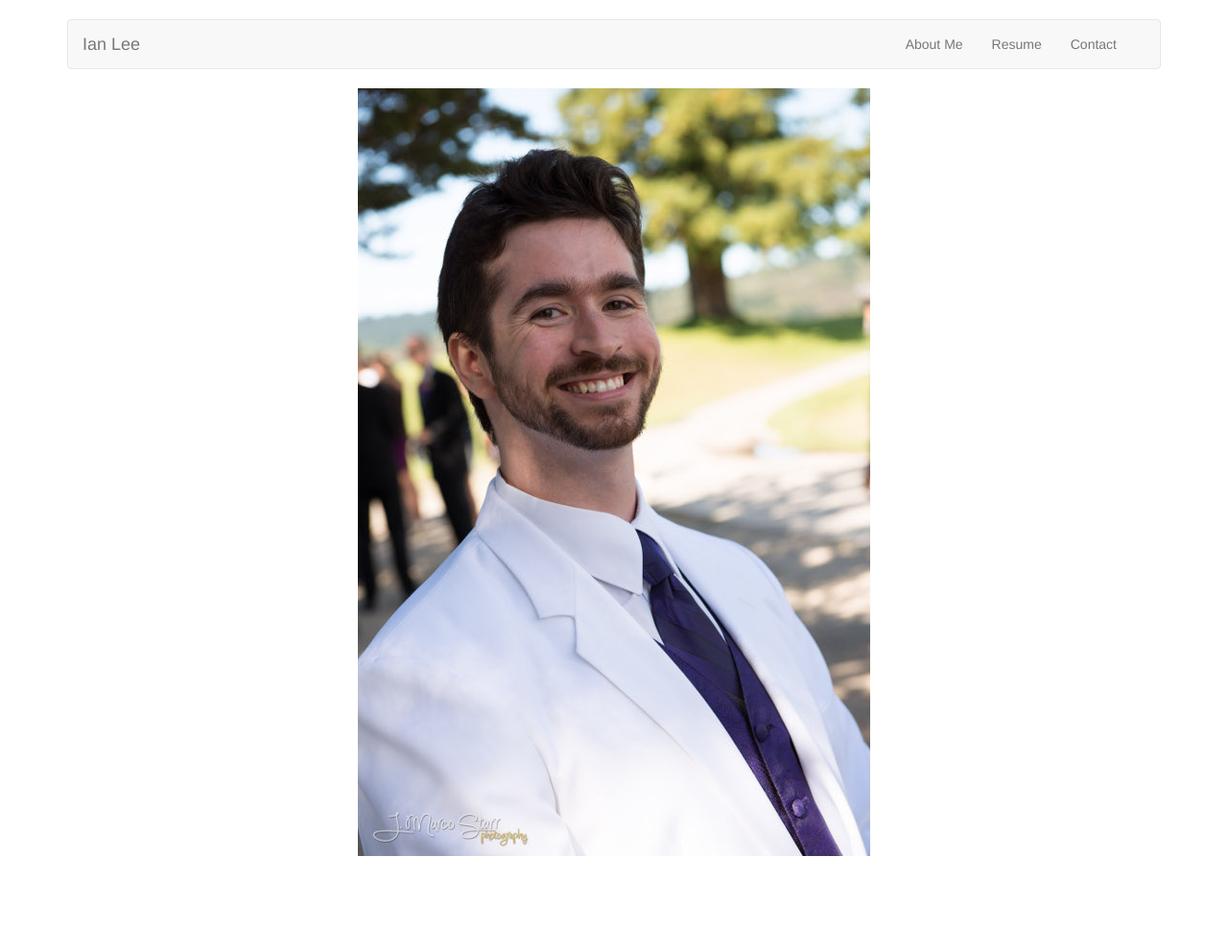
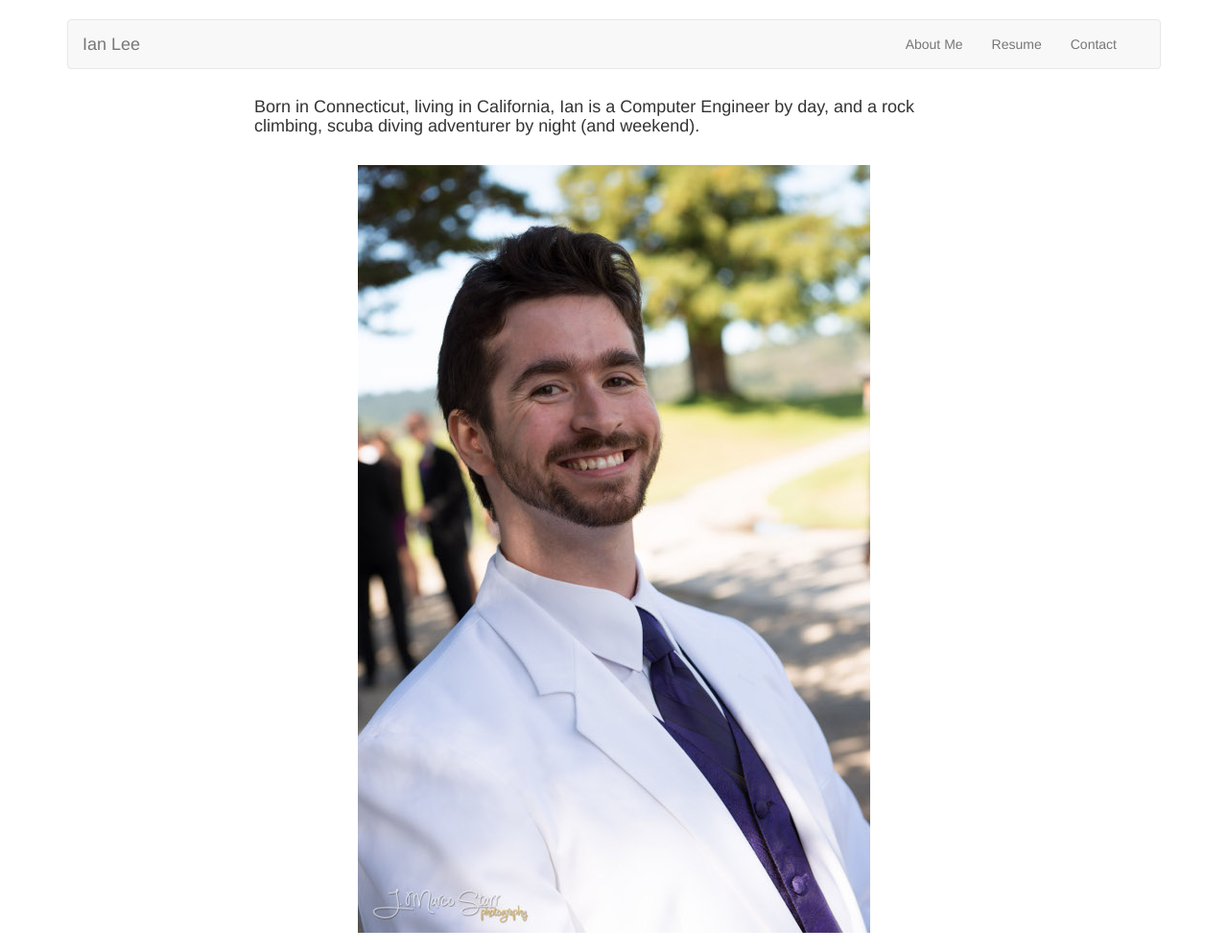
Before and after one commit to IanLee1521/IanLee1521.github.io, a Jekyll site: the page built from index.html, in a window 1280 px wide. Shown: the whole page at 96% size. Built offline with Jekyll 4.4.1, drawn with Linux system fonts in a browser that asks for light colours; nearby versions of some CDN libraries; before the commit the page ends 912 px from its top, so only the background shows below that.

Commit message:
Added flavor text to website main page

```diff
--- a/index.html
+++ b/index.html
@@ -3,6 +3,12 @@ layout: default
 permalink: /
 ---
 
+<div class="row bottom-buffer">
+  <div class="col-md-8 col-md-offset-2">
+  <h4>Born in Connecticut, living in California, Ian is a Computer Engineer by day, and a rock climbing, scuba diving adventurer by night (and weekend).</h4>
+  </div>
+</div>
+
 <div class="row">
     <img class="img-responsive center-block" src="/assets/img/headshot.jpg">
 </div>
```
